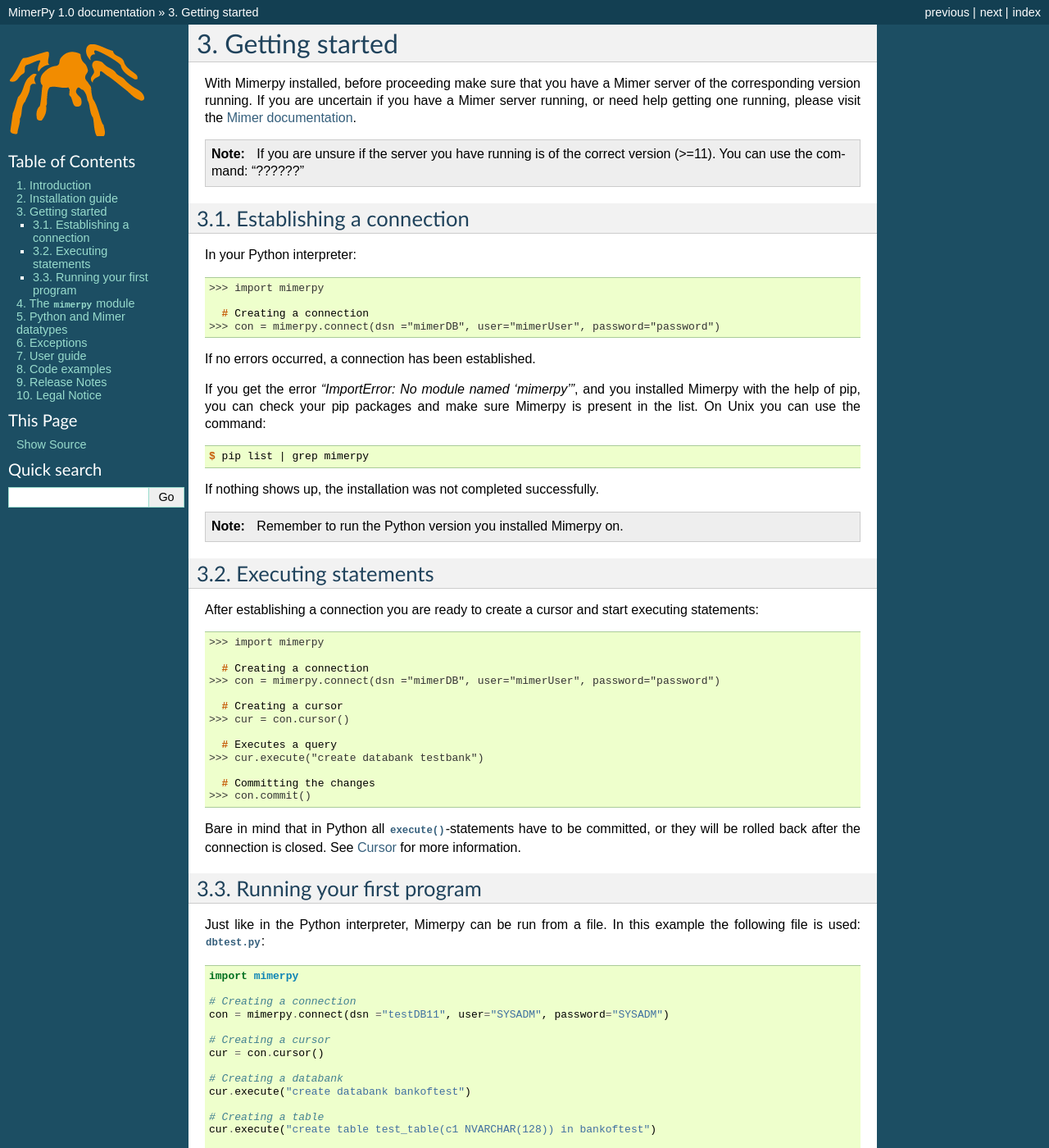
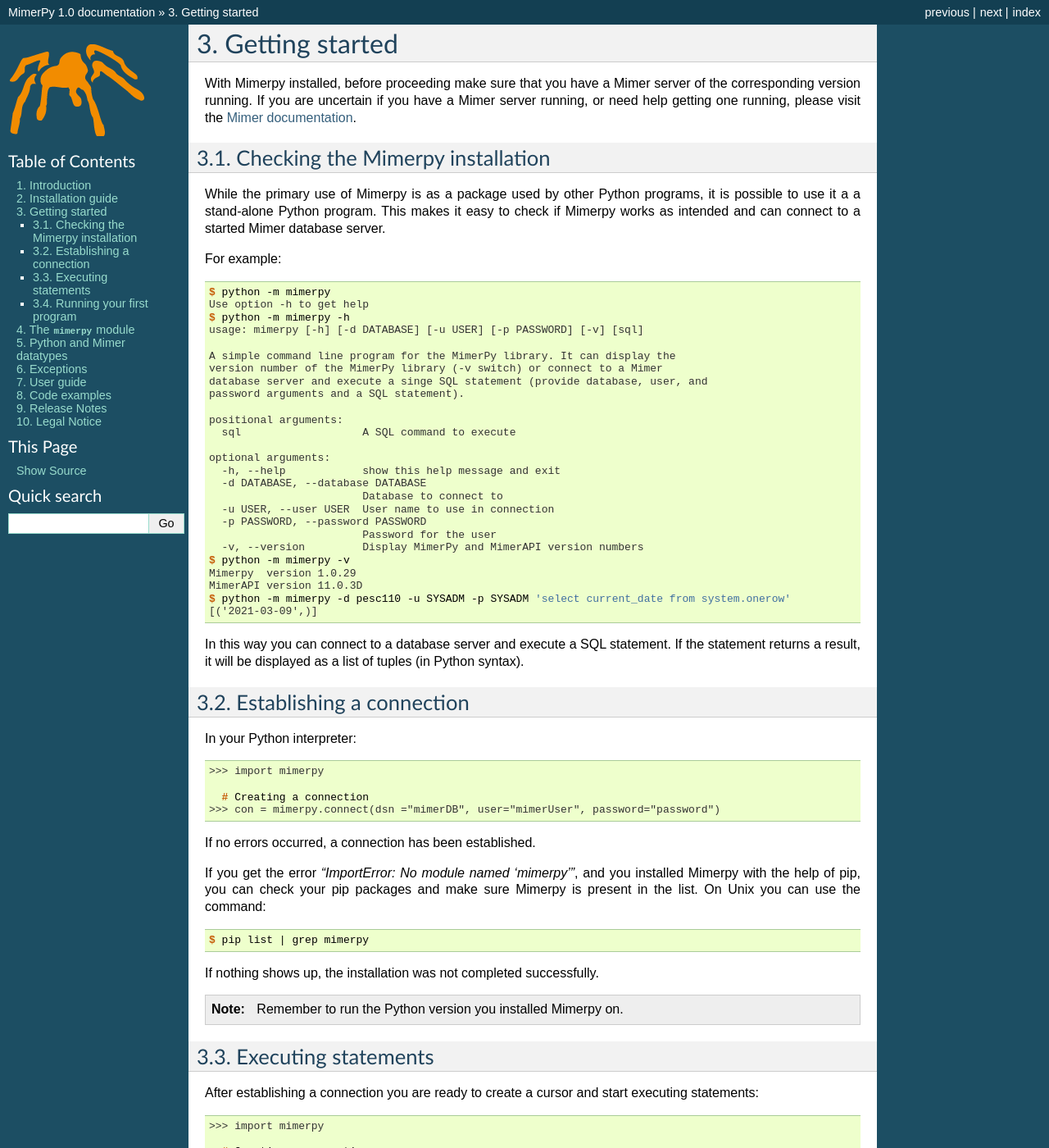
Before and after one commit to mimersql/MimerPy, a Sphinx documentation site: the page built from doc/gettingstarted.rst, in a window 1280 px wide and 1400 px high. Shown: the whole window at 82% size. Built offline with Sphinx 7.4.7, drawn with Linux system fonts in a browser that asks for light colours.

Commit message:
Added description of using mimerpy as a module

```diff
--- a/doc/gettingstarted.rst
+++ b/doc/gettingstarted.rst
@@ -2,14 +2,55 @@
 Getting started
 ***************
 
-With Mimerpy installed, before proceeding make sure that you have a Mimer server
-of the corresponding version running. If you are uncertain if you have a Mimer
-server running, or need help getting one running, please visit the `Mimer documentation`_.
+With Mimerpy installed, before proceeding make sure that you have a
+Mimer server of the corresponding version running. If you are
+uncertain if you have a Mimer server running, or need help getting one
+running, please visit the `Mimer documentation`_.
 
-.. note:: If you are unsure if the server you have running is of the correct version
-          (>=11). You can use the command: "??????"
+.. _Mimer documentation: https://developer.mimer.com/products/documentation/
 
-.. _Mimer documentation: http://developer.mimer.se/documentation/html_101/Mimer_SQL_Engine_WinGetStart/Getting_Started.html
+Checking the Mimerpy installation
+---------------------------------
+While the primary use of Mimerpy is as a package used by other Python
+programs, it is possible to use it a a stand-alone Python
+program. This makes it easy to check if Mimerpy works as intended and
+can connect to a started Mimer database server.
+
+For example:
+
+.. code-block:: console
+
+    $ python -m mimerpy
+    Use option -h to get help
+    $ python -m mimerpy -h
+    usage: mimerpy [-h] [-d DATABASE] [-u USER] [-p PASSWORD] [-v] [sql]
+
+    A simple command line program for the MimerPy library. It can display the
+    version number of the MimerPy library (-v switch) or connect to a Mimer
+    database server and execute a singe SQL statement (provide database, user, and
+    password arguments and a SQL statement).
+
+    positional arguments:
+      sql                   A SQL command to execute
+
+    optional arguments:
+      -h, --help            show this help message and exit
+      -d DATABASE, --database DATABASE
+                            Database to connect to
+      -u USER, --user USER  User name to use in connection
+      -p PASSWORD, --password PASSWORD
+                            Password for the user
+      -v, --version         Display MimerPy and MimerAPI version numbers
+    $ python -m mimerpy -v
+    Mimerpy  version 1.0.29
+    MimerAPI version 11.0.3D
+    $ python -m mimerpy -d pesc110 -u SYSADM -p SYSADM 'select current_date from system.onerow'
+    [('2021-03-09',)]
+
+In this way you can connect to a database server and execute a SQL
+statement.  If the statement returns a result, it will be displayed as
+a list of tuples (in Python syntax).
+
 
 Establishing a connection
 ------------------------------------------------
```
